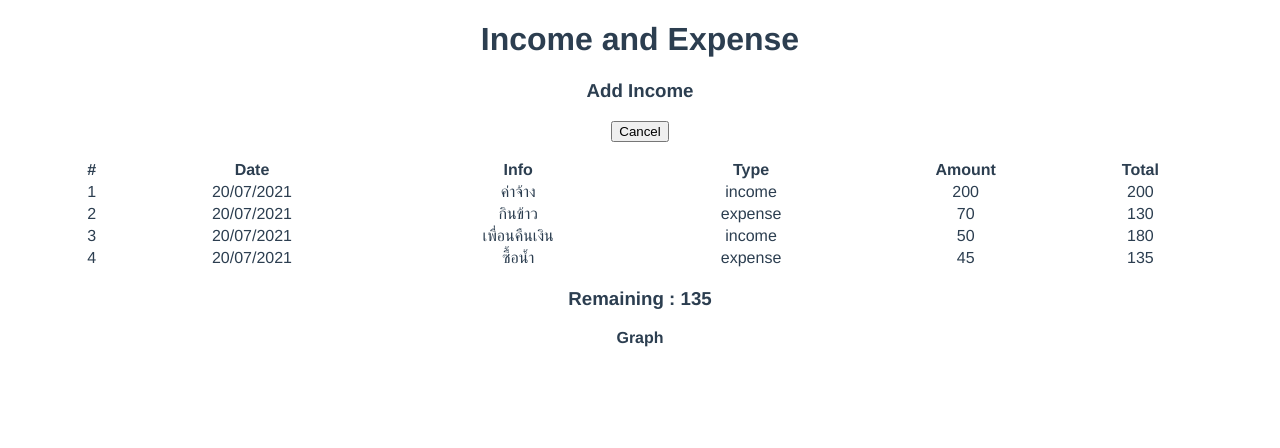
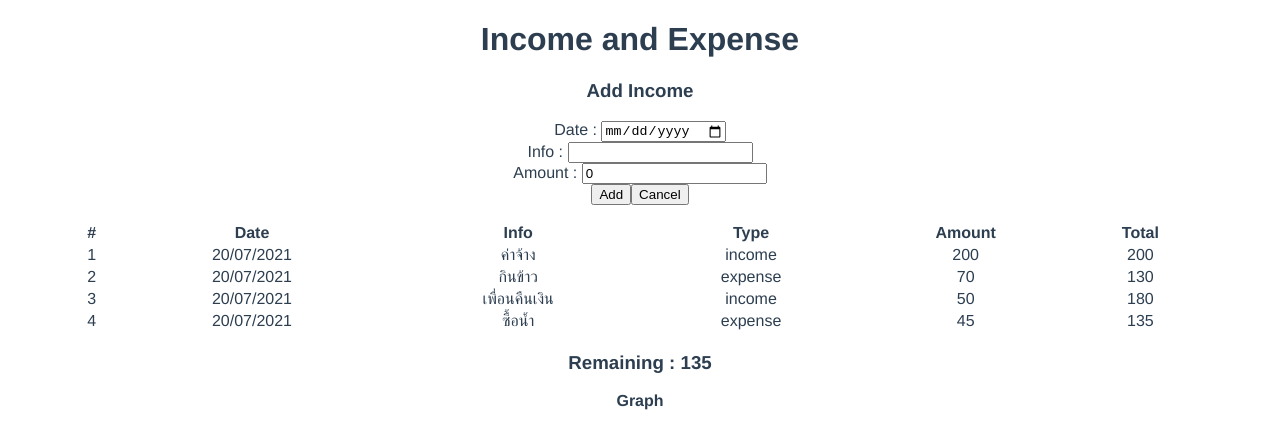
Before and after one commit to KT-BooM/vue-income-expense, a Vue app: page / in a window 1280 px wide. Both pictures are taken after a click on the button "Add Income". Shown: the top 448 px of the page. Built offline with nearby package versions, Linux system fonts and the light colour scheme.

Commit message:
create form input & error msg

```diff
--- a/src/components/RecordCreateForm.vue
+++ b/src/components/RecordCreateForm.vue
@@ -1,34 +1,117 @@
 <template>
   <div>
       {{ setState() }}
-    <h3>Add {{ type }}</h3>
+      <h3>Add {{ form.type }}</h3>
+      <div class="form">
+          <div>
+              <label for="date">Date : </label>
+              <input type="date" v-model="form.date">
+              <p v-if="isValid.date === false" >This cell is required</p>
+          </div>
+          <div>
+              <label for="info">Info : </label>
+              <input type="text" v-model="form.info" >
+              <p v-if="isValid.info === false" >This cell is required</p>
+          </div>
+          <div>
+              <label for="amount">Amount : </label>
+              <input type="text" v-model.number="form.amount" >
+              <p v-if="isValid.amount.value === false" >Your amount should be more than 0</p>
+              <p v-if="isValid.amount.isNum === false" >Your amount should be number</p>
+
+          </div>
+      </div>
+      <button v-on:click="add">Add</button>
       <button v-on:click="cancel">Cancel</button>
   </div>
 </template>
 
 <script>
+
 export default {
-  data() {
+    data(){
         return {
-      type: "",
-    };
+            form: {
+                date: "",
+                info: "",
+                amount: 0,
+                type: ""
+
+            },
+            isValid: {
+                date: true,
+                info: true,
+                amount: {
+                    value : true,
+                    isNum : true
+                }
+            }
+
+        }
     },
     props: {
-    state: Number,
+       state: Number
     },
     methods: {
         print(something) {
-      console.log(something);
+            console.log(something)
         },
         setState() {
-      if (this.state === 1) this.type = "Income";
-      if (this.state === 2) this.type = "Expense";
+            if(this.state === 1)
+                this.form.type = "Income"
+            if(this.state === 2)
+                this.form.type = "Expense"
         },
         cancel() {
-      this.$emit("update", 0);
+            this.$emit('update', 0)
         },
+        add() {
+            this.checkDate()
+            this.checkInfo()
+            this.checkAmount()
+            this.print(this.form.date)
+            this.print(this.form.info)
+            this.print(this.form.type)
+            this.print(this.form.amount)
+
         },
-};
+        checkDate() {
+            if(this.form.date === "")
+                this.isValid.date = false
+            else{
+                this.isValid.date = true
+            }
+        },
+        checkInfo() {
+            if(this.form.info === "")
+                this.isValid.info = false
+            else{
+                this.isValid.info = true
+            }
+        },
+        checkAmount() {
+
+            if(this.form.amount <= 0)
+                this.isValid.amount.value = false
+            else{
+                this.isValid.amount.value = true
+            }
+            if(Number.isInteger(this.form.amount))
+                this.isValid.amount.isNum = true
+            else{
+                this.isValid.amount.isNum = false
+            }
+        }
+
+    }
+
+}
 </script>
 
-<style></style>
+<style>
+    p {
+        margin: 0;
+        color: red;
+        font-size: .8em;
+    }
+</style>
--- a/src/main.js
+++ b/src/main.js
@@ -2,6 +2,7 @@ import Vue from "vue";
 import App from "./App.vue";
 import router from "./router";
 import store from "./store";
+
 
 Vue.config.productionTip = false;
 
```
Lines whose indentation alone changed are shown as unchanged.
